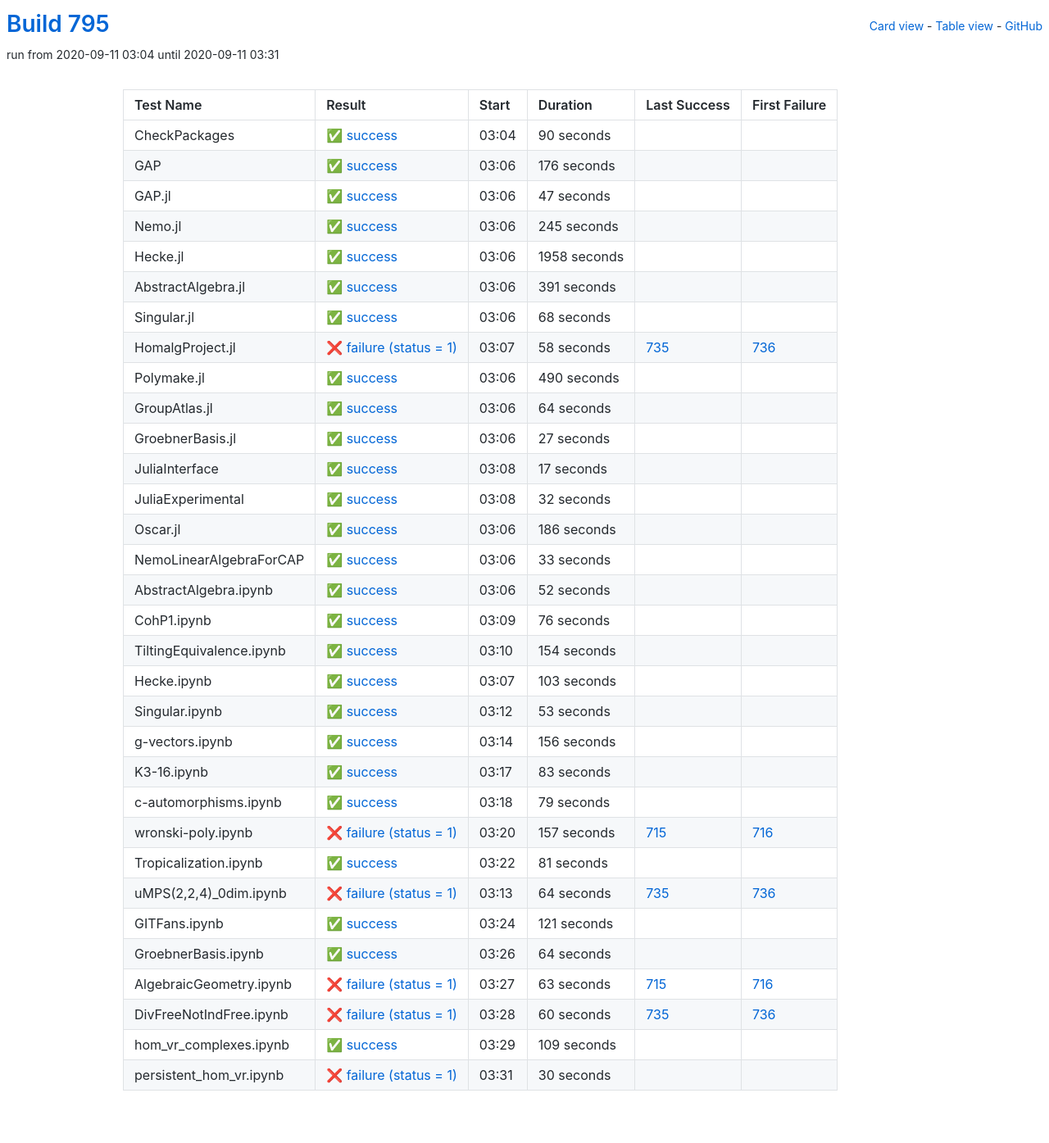
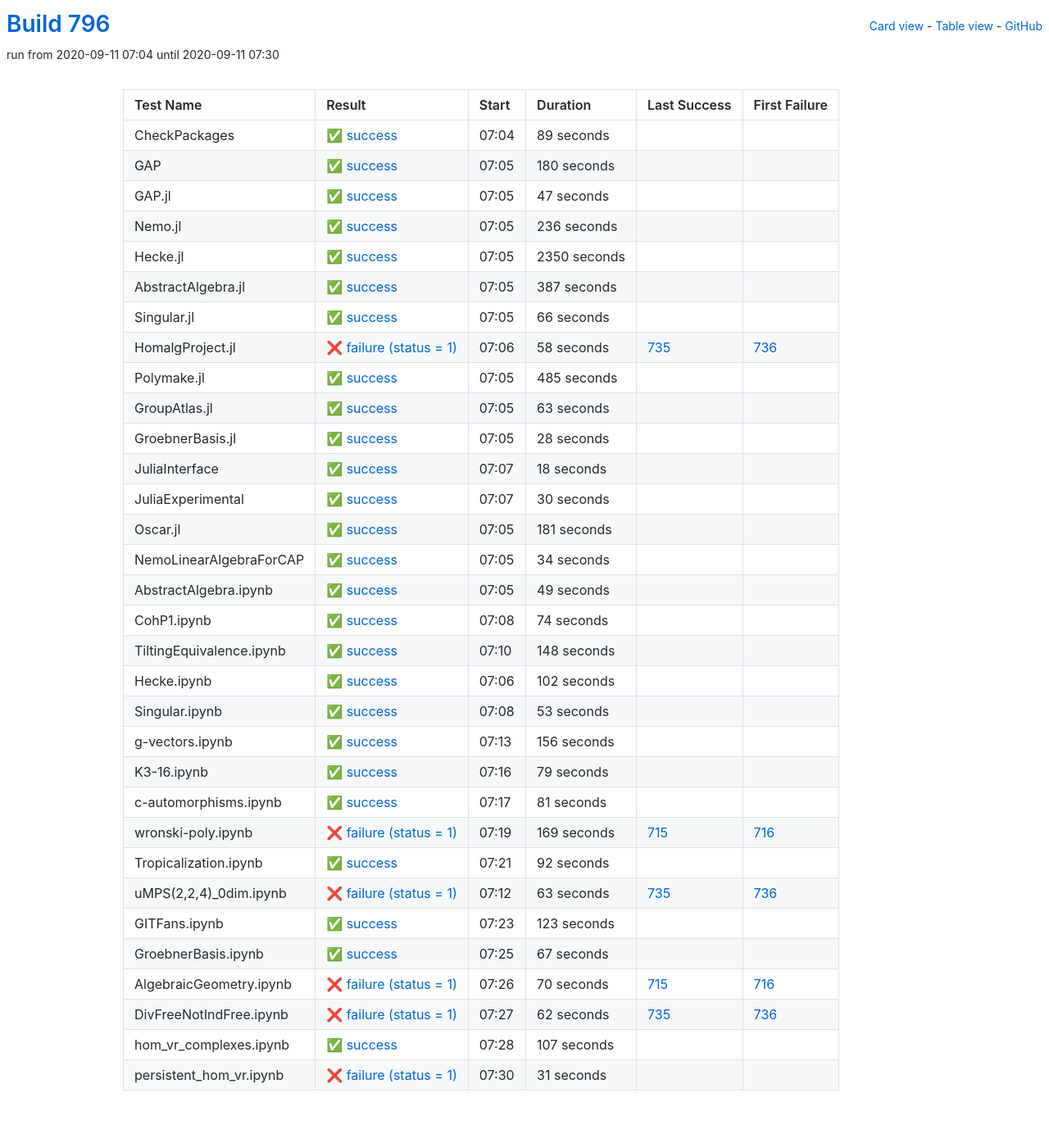
Before and after one commit to oscar-system/oscar-ci-status-stable, a Jekyll site: the page built from table.html, in a window 1280 px wide. Shown: the whole page at 82% size. Built offline with Jekyll 4.4.1, drawn with Linux system fonts in a browser that asks for light colours.

Commit message:
Build #796

```diff
--- a/_data/ci.yml
+++ b/_data/ci.yml
@@ -1,6 +1,6 @@
 ---
-build: 795
-build_url: https://oscarci.mathematik.uni-kl.de/job/oscar-stable/795/
+build: 796
+build_url: https://oscarci.mathematik.uni-kl.de/job/oscar-stable/796/
 job: oscar-stable
 organization: oscar-system
 repo: oscar-ci-status-stable
@@ -8,32 +8,32 @@ repourl: https://github.com/oscar-system/oscar-ci-status-stable
 tests:
 - name: CheckPackages
   id: checkpackages
-  log: https://oscarci.mathematik.uni-kl.de/job/oscar-stable/795/artifact/logs/build-795/CheckPackages.log
-  start: 2020-09-11 03:04
+  log: https://oscarci.mathematik.uni-kl.de/job/oscar-stable/796/artifact/logs/build-796/CheckPackages.log
+  start: 2020-09-11 07:04
   success: true
   exitcode: 0
   status: success
-  duration: 90
+  duration: 89
   last_success: false
   last_success_url:
   first_failure: false
   first_failure_url:
 - name: GAP
   id: gap
-  log: https://oscarci.mathematik.uni-kl.de/job/oscar-stable/795/artifact/logs/build-795/GAP.log
-  start: 2020-09-11 03:06
+  log: https://oscarci.mathematik.uni-kl.de/job/oscar-stable/796/artifact/logs/build-796/GAP.log
+  start: 2020-09-11 07:05
   success: true
   exitcode: 0
   status: success
-  duration: 176
+  duration: 180
   last_success: false
   last_success_url:
   first_failure: false
   first_failure_url:
 - name: GAP.jl
   id: gap-jl
-  log: https://oscarci.mathematik.uni-kl.de/job/oscar-stable/795/artifact/logs/build-795/GAP.jl.log
-  start: 2020-09-11 03:06
+  log: https://oscarci.mathematik.uni-kl.de/job/oscar-stable/796/artifact/logs/build-796/GAP.jl.log
+  start: 2020-09-11 07:05
   success: true
   exitcode: 0
   status: success
@@ -44,56 +44,56 @@ tests:
   first_failure_url:
 - name: Nemo.jl
   id: nemo-jl
-  log: https://oscarci.mathematik.uni-kl.de/job/oscar-stable/795/artifact/logs/build-795/Nemo.jl.log
-  start: 2020-09-11 03:06
+  log: https://oscarci.mathematik.uni-kl.de/job/oscar-stable/796/artifact/logs/build-796/Nemo.jl.log
+  start: 2020-09-11 07:05
   success: true
   exitcode: 0
   status: success
-  duration: 245
+  duration: 236
   last_success: false
   last_success_url:
   first_failure: false
   first_failure_url:
 - name: Hecke.jl
   id: hecke-jl
-  log: https://oscarci.mathematik.uni-kl.de/job/oscar-stable/795/artifact/logs/build-795/Hecke.jl.log
-  start: 2020-09-11 03:06
+  log: https://oscarci.mathematik.uni-kl.de/job/oscar-stable/796/artifact/logs/build-796/Hecke.jl.log
+  start: 2020-09-11 07:05
   success: true
   exitcode: 0
   status: success
-  duration: 1958
+  duration: 2350
   last_success: false
   last_success_url:
   first_failure: false
   first_failure_url:
 - name: AbstractAlgebra.jl
   id: abstractalgebra-jl
-  log: https://oscarci.mathematik.uni-kl.de/job/oscar-stable/795/artifact/logs/build-795/AbstractAlgebra.jl.log
-  start: 2020-09-11 03:06
+  log: https://oscarci.mathematik.uni-kl.de/job/oscar-stable/796/artifact/logs/build-796/AbstractAlgebra.jl.log
+  start: 2020-09-11 07:05
   success: true
   exitcode: 0
   status: success
-  duration: 391
+  duration: 387
   last_success: false
   last_success_url:
   first_failure: false
   first_failure_url:
 - name: Singular.jl
   id: singular-jl
-  log: https://oscarci.mathematik.uni-kl.de/job/oscar-stable/795/artifact/logs/build-795/Singular.jl.log
-  start: 2020-09-11 03:06
+  log: https://oscarci.mathematik.uni-kl.de/job/oscar-stable/796/artifact/logs/build-796/Singular.jl.log
+  start: 2020-09-11 07:05
   success: true
   exitcode: 0
   status: success
-  duration: 68
+  duration: 66
   last_success: false
   last_success_url:
   first_failure: false
   first_failure_url:
 - name: HomalgProject.jl
   id: homalgproject-jl
-  log: https://oscarci.mathematik.uni-kl.de/job/oscar-stable/795/artifact/logs/build-795/HomalgProject.jl.log
-  start: 2020-09-11 03:07
+  log: https://oscarci.mathematik.uni-kl.de/job/oscar-stable/796/artifact/logs/build-796/HomalgProject.jl.log
+  start: 2020-09-11 07:06
   success: false
   exitcode: 1
   status: failure
@@ -104,140 +104,140 @@ tests:
   first_failure_url: https://oscarci.mathematik.uni-kl.de/job/oscar-stable/736/
 - name: Polymake.jl
   id: polymake-jl
-  log: https://oscarci.mathematik.uni-kl.de/job/oscar-stable/795/artifact/logs/build-795/Polymake.jl.log
-  start: 2020-09-11 03:06
+  log: https://oscarci.mathematik.uni-kl.de/job/oscar-stable/796/artifact/logs/build-796/Polymake.jl.log
+  start: 2020-09-11 07:05
   success: true
   exitcode: 0
   status: success
-  duration: 490
+  duration: 485
   last_success: false
   last_success_url:
   first_failure: false
   first_failure_url:
 - name: GroupAtlas.jl
   id: groupatlas-jl
-  log: https://oscarci.mathematik.uni-kl.de/job/oscar-stable/795/artifact/logs/build-795/GroupAtlas.jl.log
-  start: 2020-09-11 03:06
+  log: https://oscarci.mathematik.uni-kl.de/job/oscar-stable/796/artifact/logs/build-796/GroupAtlas.jl.log
+  start: 2020-09-11 07:05
   success: true
   exitcode: 0
   status: success
-  duration: 64
+  duration: 63
   last_success: false
   last_success_url:
   first_failure: false
   first_failure_url:
 - name: GroebnerBasis.jl
   id: groebnerbasis-jl
-  log: https://oscarci.mathematik.uni-kl.de/job/oscar-stable/795/artifact/logs/build-795/GroebnerBasis.jl.log
-  start: 2020-09-11 03:06
+  log: https://oscarci.mathematik.uni-kl.de/job/oscar-stable/796/artifact/logs/build-796/GroebnerBasis.jl.log
+  start: 2020-09-11 07:05
   success: true
   exitcode: 0
   status: success
-  duration: 27
+  duration: 28
   last_success: false
   last_success_url:
   first_failure: false
   first_failure_url:
 - name: JuliaInterface
   id: juliainterface
-  log: https://oscarci.mathematik.uni-kl.de/job/oscar-stable/795/artifact/logs/build-795/JuliaInterface.log
-  start: 2020-09-11 03:08
+  log: https://oscarci.mathematik.uni-kl.de/job/oscar-stable/796/artifact/logs/build-796/JuliaInterface.log
+  start: 2020-09-11 07:07
   success: true
   exitcode: 0
   status: success
-  duration: 17
+  duration: 18
   last_success: false
   last_success_url:
   first_failure: false
   first_failure_url:
 - name: JuliaExperimental
   id: juliaexperimental
-  log: https://oscarci.mathematik.uni-kl.de/job/oscar-stable/795/artifact/logs/build-795/JuliaExperimental.log
-  start: 2020-09-11 03:08
+  log: https://oscarci.mathematik.uni-kl.de/job/oscar-stable/796/artifact/logs/build-796/JuliaExperimental.log
+  start: 2020-09-11 07:07
   success: true
   exitcode: 0
   status: success
-  duration: 32
+  duration: 30
   last_success: false
   last_success_url:
   first_failure: false
   first_failure_url:
 - name: Oscar.jl
   id: oscar-jl
-  log: https://oscarci.mathematik.uni-kl.de/job/oscar-stable/795/artifact/logs/build-795/Oscar.jl.log
-  start: 2020-09-11 03:06
+  log: https://oscarci.mathematik.uni-kl.de/job/oscar-stable/796/artifact/logs/build-796/Oscar.jl.log
+  start: 2020-09-11 07:05
   success: true
   exitcode: 0
   status: success
-  duration: 186
+  duration: 181
   last_success: false
   last_success_url:
   first_failure: false
   first_failure_url:
 - name: NemoLinearAlgebraForCAP
   id: nemolinearalgebraforcap
-  log: https://oscarci.mathematik.uni-kl.de/job/oscar-stable/795/artifact/logs/build-795/NemoLinearAlgebraForCAP.log
-  start: 2020-09-11 03:06
+  log: https://oscarci.mathematik.uni-kl.de/job/oscar-stable/796/artifact/logs/build-796/NemoLinearAlgebraForCAP.log
+  start: 2020-09-11 07:05
   success: true
   exitcode: 0
   status: success
-  duration: 33
+  duration: 34
   last_success: false
   last_success_url:
   first_failure: false
   first_failure_url:
 - name: AbstractAlgebra.ipynb
   id: abstractalgebra-ipynb
-  log: https://oscarci.mathematik.uni-kl.de/job/oscar-stable/795/artifact/logs/build-795/AbstractAlgebra.ipynb.log
-  start: 2020-09-11 03:06
+  log: https://oscarci.mathematik.uni-kl.de/job/oscar-stable/796/artifact/logs/build-796/AbstractAlgebra.ipynb.log
+  start: 2020-09-11 07:05
   success: true
   exitcode: 0
   status: success
-  duration: 52
+  duration: 49
   last_success: false
   last_success_url:
   first_failure: false
   first_failure_url:
 - name: CohP1.ipynb
   id: cohp1-ipynb
-  log: https://oscarci.mathematik.uni-kl.de/job/oscar-stable/795/artifact/logs/build-795/CohP1.ipynb.log
-  start: 2020-09-11 03:09
+  log: https://oscarci.mathematik.uni-kl.de/job/oscar-stable/796/artifact/logs/build-796/CohP1.ipynb.log
+  start: 2020-09-11 07:08
   success: true
   exitcode: 0
   status: success
-  duration: 76
+  duration: 74
   last_success: false
   last_success_url:
   first_failure: false
   first_failure_url:
 - name: TiltingEquivalence.ipynb
   id: tiltingequivalence-ipynb
-  log: https://oscarci.mathematik.uni-kl.de/job/oscar-stable/795/artifact/logs/build-795/TiltingEquivalence.ipynb.log
-  start: 2020-09-11 03:10
+  log: https://oscarci.mathematik.uni-kl.de/job/oscar-stable/796/artifact/logs/build-796/TiltingEquivalence.ipynb.log
+  start: 2020-09-11 07:10
   success: true
   exitcode: 0
   status: success
-  duration: 154
+  duration: 148
   last_success: false
   last_success_url:
   first_failure: false
   first_failure_url:
 - name: Hecke.ipynb
   id: hecke-ipynb
-  log: https://oscarci.mathematik.uni-kl.de/job/oscar-stable/795/artifact/logs/build-795/Hecke.ipynb.log
-  start: 2020-09-11 03:07
+  log: https://oscarci.mathematik.uni-kl.de/job/oscar-stable/796/artifact/logs/build-796/Hecke.ipynb.log
+  start: 2020-09-11 07:06
   success: true
   exitcode: 0
   status: success
-  duration: 103
+  duration: 102
   last_success: false
   last_success_url:
   first_failure: false
   first_failure_url:
 - name: Singular.ipynb
   id: singular-ipynb
-  log: https://oscarci.mathematik.uni-kl.de/job/oscar-stable/795/artifact/logs/build-795/Singular.ipynb.log
-  start: 2020-09-11 03:12
+  log: https://oscarci.mathematik.uni-kl.de/job/oscar-stable/796/artifact/logs/build-796/Singular.ipynb.log
+  start: 2020-09-11 07:08
   success: true
   exitcode: 0
   status: success
@@ -248,8 +248,8 @@ tests:
   first_failure_url:
 - name: g-vectors.ipynb
   id: g-vectors-ipynb
-  log: https://oscarci.mathematik.uni-kl.de/job/oscar-stable/795/artifact/logs/build-795/g-vectors.ipynb.log
-  start: 2020-09-11 03:14
+  log: https://oscarci.mathematik.uni-kl.de/job/oscar-stable/796/artifact/logs/build-796/g-vectors.ipynb.log
+  start: 2020-09-11 07:13
   success: true
   exitcode: 0
   status: success
@@ -260,20 +260,8 @@ tests:
   first_failure_url:
 - name: K3-16.ipynb
   id: k3-16-ipynb
-  log: https://oscarci.mathematik.uni-kl.de/job/oscar-stable/795/artifact/logs/build-795/K3-16.ipynb.log
-  start: 2020-09-11 03:17
-  success: true
-  exitcode: 0
-  status: success
-  duration: 83
-  last_success: false
-  last_success_url:
-  first_failure: false
-  first_failure_url:
-- name: c-automorphisms.ipynb
-  id: c-automorphisms-ipynb
-  log: https://oscarci.mathematik.uni-kl.de/job/oscar-stable/795/artifact/logs/build-795/c-automorphisms.ipynb.log
-  start: 2020-09-11 03:18
+  log: https://oscarci.mathematik.uni-kl.de/job/oscar-stable/796/artifact/logs/build-796/K3-16.ipynb.log
+  start: 2020-09-11 07:16
   success: true
   exitcode: 0
   status: success
@@ -282,22 +270,10 @@ tests:
   last_success_url:
   first_failure: false
   first_failure_url:
-- name: wronski-poly.ipynb
-  id: wronski-poly-ipynb
-  log: https://oscarci.mathematik.uni-kl.de/job/oscar-stable/795/artifact/logs/build-795/wronski-poly.ipynb.log
-  start: 2020-09-11 03:20
-  success: false
-  exitcode: 1
-  status: failure
-  duration: 157
-  last_success: 715
-  last_success_url: https://oscarci.mathematik.uni-kl.de/job/oscar-stable/715/
-  first_failure: 716
-  first_failure_url: https://oscarci.mathematik.uni-kl.de/job/oscar-stable/716/
-- name: Tropicalization.ipynb
-  id: tropicalization-ipynb
-  log: https://oscarci.mathematik.uni-kl.de/job/oscar-stable/795/artifact/logs/build-795/Tropicalization.ipynb.log
-  start: 2020-09-11 03:22
+- name: c-automorphisms.ipynb
+  id: c-automorphisms-ipynb
+  log: https://oscarci.mathematik.uni-kl.de/job/oscar-stable/796/artifact/logs/build-796/c-automorphisms.ipynb.log
+  start: 2020-09-11 07:17
   success: true
   exitcode: 0
   status: success
@@ -306,86 +282,110 @@ tests:
   last_success_url:
   first_failure: false
   first_failure_url:
-- name: uMPS(2,2,4)_0dim.ipynb
-  id: umps-2-2-4-0dim-ipynb
-  log: https://oscarci.mathematik.uni-kl.de/job/oscar-stable/795/artifact/logs/build-795/uMPS-2-2-4-_0dim.ipynb.log
-  start: 2020-09-11 03:13
+- name: wronski-poly.ipynb
+  id: wronski-poly-ipynb
+  log: https://oscarci.mathematik.uni-kl.de/job/oscar-stable/796/artifact/logs/build-796/wronski-poly.ipynb.log
+  start: 2020-09-11 07:19
   success: false
   exitcode: 1
   status: failure
-  duration: 64
+  duration: 169
+  last_success: 715
+  last_success_url: https://oscarci.mathematik.uni-kl.de/job/oscar-stable/715/
+  first_failure: 716
+  first_failure_url: https://oscarci.mathematik.uni-kl.de/job/oscar-stable/716/
+- name: Tropicalization.ipynb
+  id: tropicalization-ipynb
+  log: https://oscarci.mathematik.uni-kl.de/job/oscar-stable/796/artifact/logs/build-796/Tropicalization.ipynb.log
+  start: 2020-09-11 07:21
+  success: true
+  exitcode: 0
+  status: success
+  duration: 92
+  last_success: false
+  last_success_url:
+  first_failure: false
+  first_failure_url:
+- name: uMPS(2,2,4)_0dim.ipynb
+  id: umps-2-2-4-0dim-ipynb
+  log: https://oscarci.mathematik.uni-kl.de/job/oscar-stable/796/artifact/logs/build-796/uMPS-2-2-4-_0dim.ipynb.log
+  start: 2020-09-11 07:12
+  success: false
+  exitcode: 1
+  status: failure
+  duration: 63
   last_success: 735
   last_success_url: https://oscarci.mathematik.uni-kl.de/job/oscar-stable/735/
   first_failure: 736
   first_failure_url: https://oscarci.mathematik.uni-kl.de/job/oscar-stable/736/
 - name: GITFans.ipynb
   id: gitfans-ipynb
-  log: https://oscarci.mathematik.uni-kl.de/job/oscar-stable/795/artifact/logs/build-795/GITFans.ipynb.log
-  start: 2020-09-11 03:24
+  log: https://oscarci.mathematik.uni-kl.de/job/oscar-stable/796/artifact/logs/build-796/GITFans.ipynb.log
+  start: 2020-09-11 07:23
   success: true
   exitcode: 0
   status: success
-  duration: 121
+  duration: 123
   last_success: false
   last_success_url:
   first_failure: false
   first_failure_url:
 - name: GroebnerBasis.ipynb
   id: groebnerbasis-ipynb
-  log: https://oscarci.mathematik.uni-kl.de/job/oscar-stable/795/artifact/logs/build-795/GroebnerBasis.ipynb.log
-  start: 2020-09-11 03:26
+  log: https://oscarci.mathematik.uni-kl.de/job/oscar-stable/796/artifact/logs/build-796/GroebnerBasis.ipynb.log
+  start: 2020-09-11 07:25
   success: true
   exitcode: 0
   status: success
-  duration: 64
+  duration: 67
   last_success: false
   last_success_url:
   first_failure: false
   first_failure_url:
 - name: AlgebraicGeometry.ipynb
   id: algebraicgeometry-ipynb
-  log: https://oscarci.mathematik.uni-kl.de/job/oscar-stable/795/artifact/logs/build-795/AlgebraicGeometry.ipynb.log
-  start: 2020-09-11 03:27
+  log: https://oscarci.mathematik.uni-kl.de/job/oscar-stable/796/artifact/logs/build-796/AlgebraicGeometry.ipynb.log
+  start: 2020-09-11 07:26
   success: false
   exitcode: 1
   status: failure
-  duration: 63
+  duration: 70
   last_success: 715
   last_success_url: https://oscarci.mathematik.uni-kl.de/job/oscar-stable/715/
   first_failure: 716
   first_failure_url: https://oscarci.mathematik.uni-kl.de/job/oscar-stable/716/
 - name: DivFreeNotIndFree.ipynb
   id: divfreenotindfree-ipynb
-  log: https://oscarci.mathematik.uni-kl.de/job/oscar-stable/795/artifact/logs/build-795/DivFreeNotIndFree.ipynb.log
-  start: 2020-09-11 03:28
+  log: https://oscarci.mathematik.uni-kl.de/job/oscar-stable/796/artifact/logs/build-796/DivFreeNotIndFree.ipynb.log
+  start: 2020-09-11 07:27
   success: false
   exitcode: 1
   status: failure
-  duration: 60
+  duration: 62
   last_success: 735
   last_success_url: https://oscarci.mathematik.uni-kl.de/job/oscar-stable/735/
   first_failure: 736
   first_failure_url: https://oscarci.mathematik.uni-kl.de/job/oscar-stable/736/
 - name: hom_vr_complexes.ipynb
   id: hom-vr-complexes-ipynb
-  log: https://oscarci.mathematik.uni-kl.de/job/oscar-stable/795/artifact/logs/build-795/hom_vr_complexes.ipynb.log
-  start: 2020-09-11 03:29
+  log: https://oscarci.mathematik.uni-kl.de/job/oscar-stable/796/artifact/logs/build-796/hom_vr_complexes.ipynb.log
+  start: 2020-09-11 07:28
   success: true
   exitcode: 0
   status: success
-  duration: 109
+  duration: 107
   last_success: false
   last_success_url:
   first_failure: false
   first_failure_url:
 - name: persistent_hom_vr.ipynb
   id: persistent-hom-vr-ipynb
-  log: https://oscarci.mathematik.uni-kl.de/job/oscar-stable/795/artifact/logs/build-795/persistent_hom_vr.ipynb.log
-  start: 2020-09-11 03:31
+  log: https://oscarci.mathematik.uni-kl.de/job/oscar-stable/796/artifact/logs/build-796/persistent_hom_vr.ipynb.log
+  start: 2020-09-11 07:30
   success: false
   exitcode: 1
   status: failure
-  duration: 30
+  duration: 31
   last_success: false
   last_success_url:
   first_failure: false
```
Also changed, not shown: README.md.
